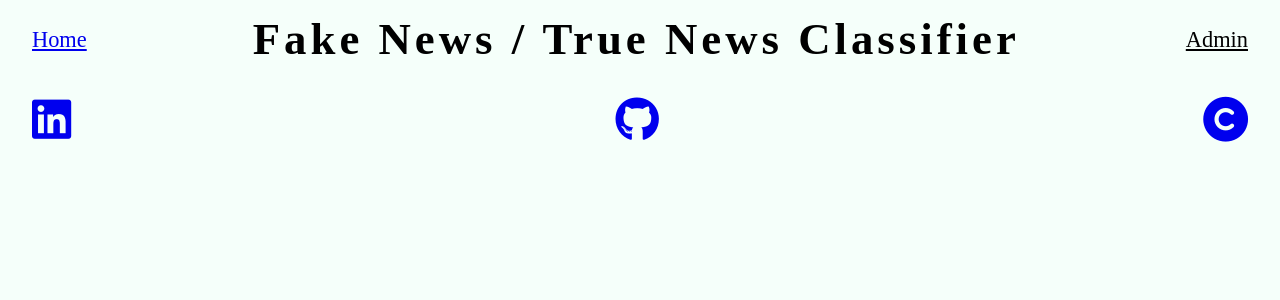
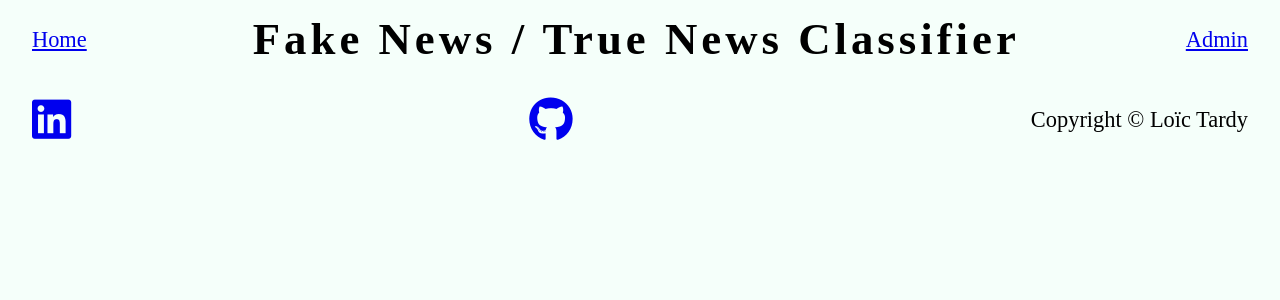
Before and after one commit to lotar69/django_nlp_news_classifier, a Django app: template src/templates/base.html in a window 1280 px wide. Shown: the top 300 px of the page. Run offline with Django 3.2, Linux system fonts and the light colour scheme; the template is opened without the code that fills it, so the values that code supplies are empty; some libraries are stand-ins or nearby versions; some web fonts are replaced.

Commit message:
small modif on the index

```diff
--- a/src/templates/base.html
+++ b/src/templates/base.html
@@ -16,13 +16,13 @@
     <header>
         <a href="{% url 'app_nlp_news_classifier:index' %}">Home</a>
         <h1>Fake News / True News Classifier</h1>
-        <a href="">Admin</a>
+        <a href="http://127.0.0.1:8000/admin">Admin</a>
     </header>
     {% block content %}{% endblock %}
     <footer>
         <a href="https://www.linkedin.com/in/loic-tardy/"><i class="fa-brands fa-linkedin fa-2xl" ></i></a>
         <a href="https://www.github.com/lotar69"><i class="fa-brands fa-github fa-2xl"></i></a>
-        <a href="https://www.loic-tardy.com/"><i class="fa-solid fa-copyright fa-2xl"></i></a>
+        <p>Copyright &copy; Loïc Tardy</p>
     </footer>
 </body>
 
```
Also changed, not shown: src/db.sqlite3, 1 other file.
